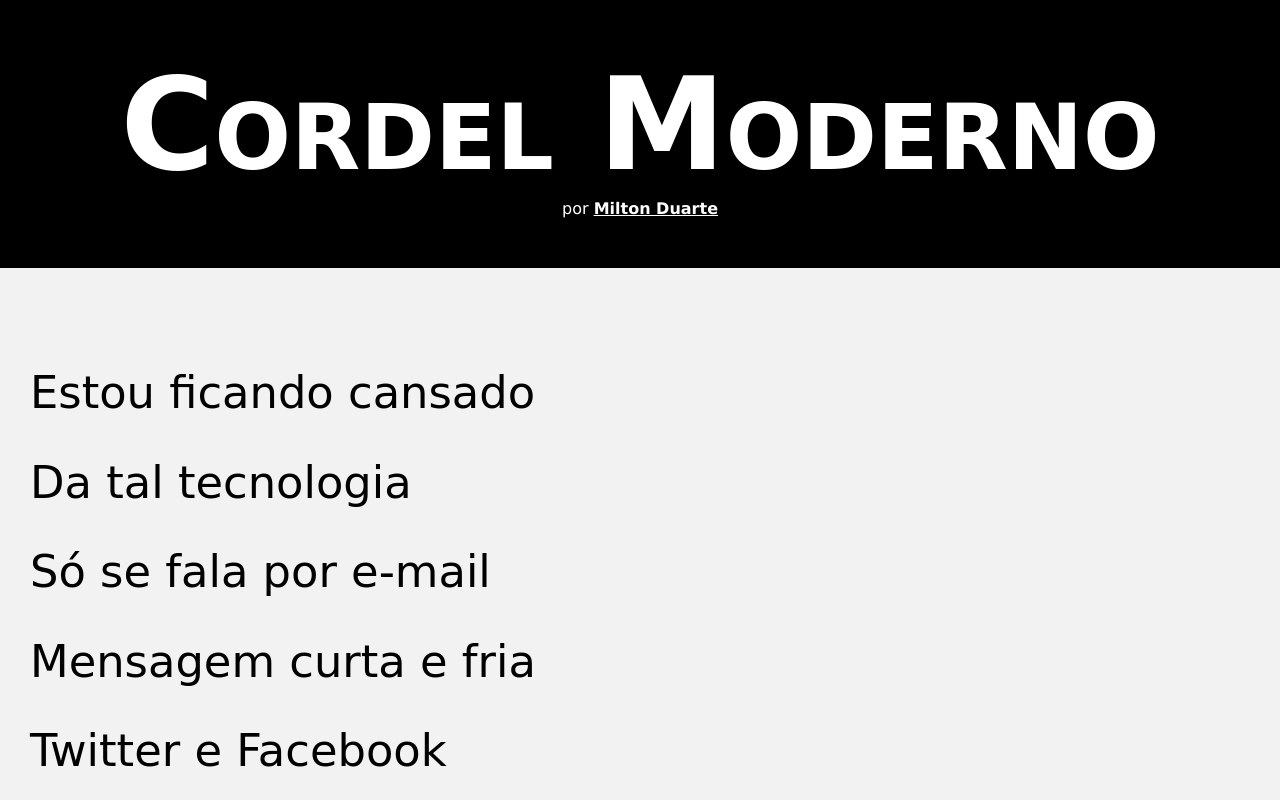
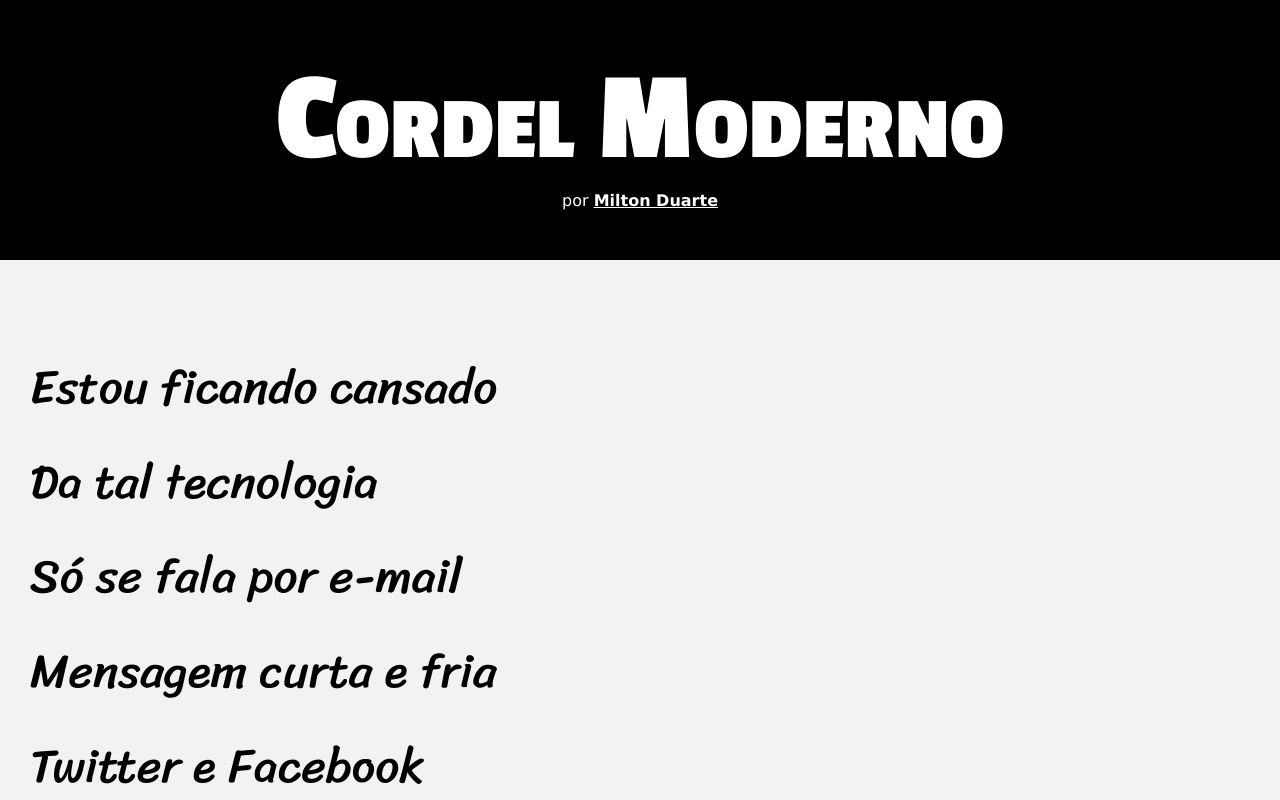
Before and after one commit to MarleyGuilloux/cordel-novo, a plain HTML site: page index.html in a window 1280 px wide. Shown: the top 800 px of the page. Drawn offline with Linux system fonts and the light colour scheme.

Commit message:
att estilos d12

```diff
--- a/style.css
+++ b/style.css
@@ -1,3 +1,15 @@
+
+@import url('https://fonts.googleapis.com/css2?family=Passion+One:wght@400;700;900&display=swap');
+
+@import url('https://fonts.googleapis.com/css2?family=Sriracha&display=swap');
+
+:root {
+    --fonte1: Verdana, Geneva, Tahoma, sans-serif;
+    --fonte2: 'Passion One', cursive;
+    --fonte3: "Sriracha", cursive;
+}
+
+
 :root{
     --fonte1:var(Verdana, tahoma, sans-serif);
     --fonte2:var(cursive);
@@ -12,7 +24,7 @@
 body{
 background-color: rgba(169, 169, 169, 0.144);
 min-height: 100vh;
-font-family: Verdana, Tahoma, sans-serif;
+font-family: var(--fonte1);
 }
 
 
@@ -28,7 +40,7 @@ header{
 header > h1 {
     padding-top: 50px;
     font-variant: small-caps;
-    font-family: cursive;
+    font-family: var(--fonte2);
     font-size: 10vw;
 }
 
@@ -48,8 +60,8 @@ section {
     padding-bottom: 10vh;
     line-height: 2em;
     padding-left: 30px;
-    font-family: cursive;
-    font-size: 3.5vw;
+    font-family: var(--fonte3);
+    font-size: 3.7vw;
 }
 
 section > p {
```
